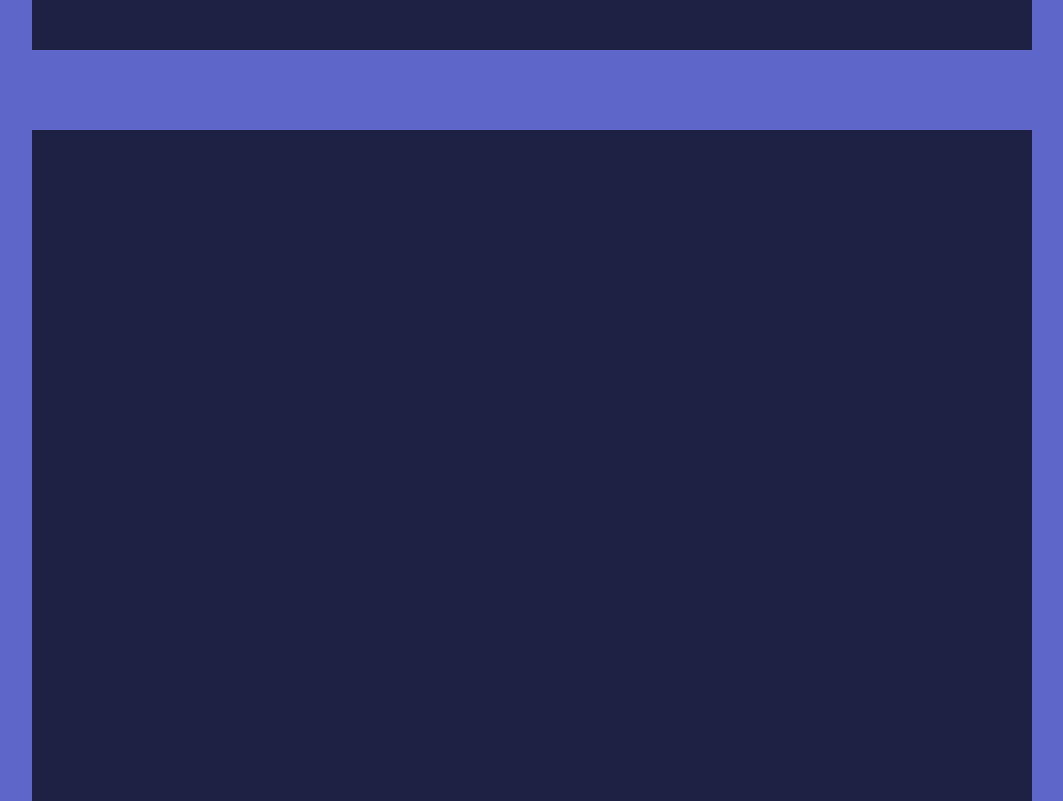
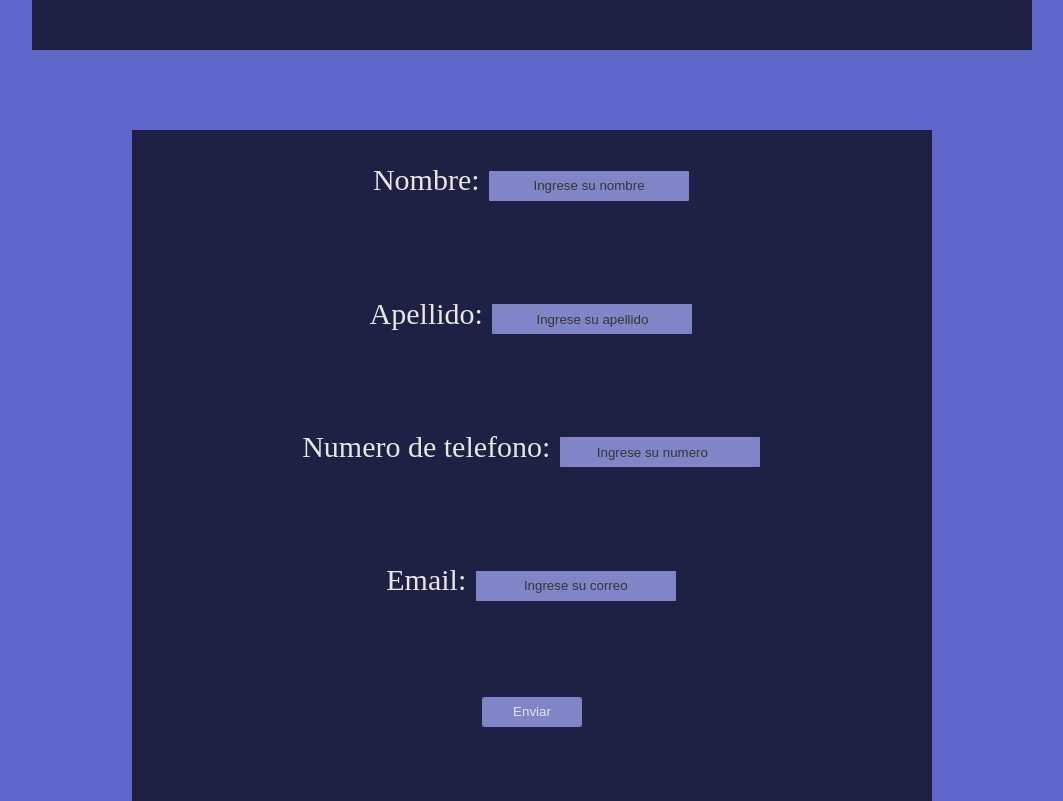
Before and after one commit to luisca123c/flex, a plain HTML site: page index.html in a window 1280 px wide. Shown: the part 1760-2561 px from the top of the page, without its empty margins (108-1171 px from the left). Drawn offline with Linux system fonts and the light colour scheme.

Commit message:
Avances ejercicio 4

```diff
--- a/estilo.css
+++ b/estilo.css
@@ -77,11 +77,11 @@
 .card__button{
     font-size: 40px;
     background-color: var(--fondos_claros);
-    color: white;
+    color: var(--letra_clara);
     padding: 10px;
     cursor: pointer;
     margin-top: 20px;
-    border: #1e2144;
+    border: var(--fondos);
 }
 .card__button--hover:hover{
     background-color: var(--letra_clara);
@@ -98,7 +98,7 @@
     margin: 0 auto;
     margin-bottom: 80px;
     justify-content: space-evenly;
-    align-content: space-around;
+    align-content: space-evenly;
 }
 .galeria__img{
     height: 200px;
@@ -108,13 +108,59 @@
 }
 /* -------------------------------------------------------------------------- */
 /* ejercicio 4 */
-.formulario{
+.formulary{
     display: flex;
-    height: 800px;
-    width: 1000px;
+    height: 700px;
+    width: 800px;
     margin: 0 auto;
     margin-bottom: 80px;
     background-color: var(--fondos);
+    flex-flow: column wrap;
+    justify-content: space-evenly;
+    align-items: stretch;
+    text-align: center;
+}
+.formulario__div{
+    /* Contenedor para agrupar etiqueta y campo de entrada */
+    height: 100px;
+    background-color: var(--fondos);
+}
+
+.formulario__item{
+    /* Estilos para las etiquetas de los campos del formulario */
+    color: var(--letra_clara);
+    font-size: 30px;
+    background-color: var(--fondos);
+}
+.formulario__input{
+    /* Estilos para los campos de entrada de texto/número/email */
+    height: 30px;
+    width: 200px;
+    background-color: var(--color_secundario);
+    border: var(--fondos) solid 2px;
+    border-radius: 3px;
+    text-align: center;
+    color: var(--letra_oscura);
+}
+.formulario__input--placeholder::placeholder{
+    /* Estilos para el texto de sugerencia dentro de los campos de entrada */
+    color: rgb(54, 54, 54);
+}
+.formulario__button{
+    /* Estilos base para los botones de envío del formulario */
+    height: 30px;
+    width: 100px;
+    background-color: var(--color_secundario);
+    color: var(--letra_clara);
+    border: var(--fondo) solid 2px;
+    border-radius: 3px;
+}
+.formulario__button--hover:hover{
+    /* Efecto visual al pasar el ratón sobre los botones del formulario */
+    background-color: var(--fondo);
+    cursor: pointer;
+    border: var(--color_secundario) solid 2px;
+    border-radius: 3px;
 }
 /* -------------------------------------------------------------------------- */
 /* ejercicio 5 */
@@ -142,7 +188,7 @@
 .lista__li{
     /* Estilos para cada elemento individual de la lista de tareas */
     list-style: none;
-    color: white;
+    color: var(--letra_clara);
     font-size: 30px;
     text-align: left;
     background-color: var(--fondos);
--- a/index.html
+++ b/index.html
@@ -31,8 +31,26 @@
         <img src="imagenes\hornet.webp" alt="Hornet" class="galeria__img">
         <img src="imagenes\señores_mantis.webp" alt="Señores Mantis" class="galeria__img">
     </div>
-    <div class="formulario">
-
+    <div class="formulary">
+        <div class="formulario__div">
+            <label for="Nombre" class="formulario__item">Nombre: </label>
+            <input type="text" name="nombre" id="Nombre" class="formulario__input formulario__input--placeholder" required placeholder="Ingrese su nombre">
+        </div>
+        <div class="formulario__div">
+            <label for="Apellido" class="formulario__item">Apellido: </label>
+            <input type="text" name="apellido" id="Apellido" class="formulario__input formulario__input--placeholder" required placeholder="Ingrese su apellido">
+        </div>
+        <div class="formulario__div">
+            <label for="Numero" class="formulario__item">Numero de telefono: </label>
+            <input type="number" name="numero" id="Numero" class="formulario__input formulario__input--placeholder" required placeholder="Ingrese su numero">
+        </div>
+        <div class="formulario__div">
+            <label for="Email" class="formulario__item">Email: </label>
+            <input type="email" name="email" id="Email" class="formulario__input formulario__input--placeholder" required placeholder="Ingrese su correo">
+        </div>
+        <div class="formulario__div">
+            <button type="submit" class="formulario__button formulario__button--hover">Enviar</button>
+        </div>
     </div>
     <div class="encabezado">
 
```
